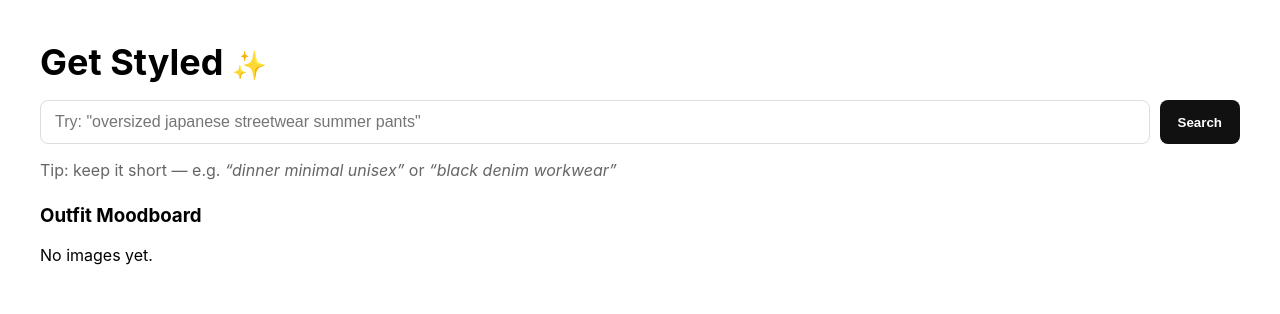
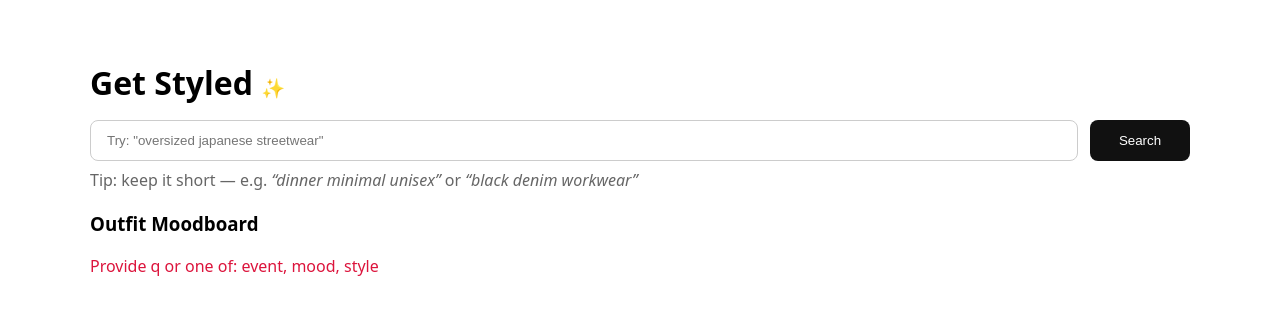
Before and after one commit to vejay650/vesture-os-mvp, a Next.js app: page /results in a window 1280 px wide. Shown: the top 314 px of the page. Built offline with nearby package versions, Linux system fonts and the light colour scheme.

Commit message:
Update results.tsx

```diff
--- a/pages/results.tsx
+++ b/pages/results.tsx
@@ -1,163 +1,190 @@
-// pages/results.tsx
+import { useRouter } from "next/router";
 import { useEffect, useState } from "react";
 
-type ImageResult = {
-  imageUrl: string;
-  sourceUrl: string;
-  title: string;
-  thumbnailUrl?: string;
-  provider?: string;
+type Mode = "outfits" | "moodboard";
+
+export default function Results() {
+  const router = useRouter();
+
+  // Search UI
+  const [q, setQ] = useState("");
+  const [mode, setMode] = useState<Mode>("moodboard");
+
+  // Optional structured fields (still supported)
+  const [event, setEvent] = useState("");
+  const [mood, setMood] = useState("");
+  const [style, setStyle] = useState("");
+  const [gender, setGender] = useState("");
+
+  // Results
+  const [suggestions, setSuggestions] = useState<string[]>([]);
+  const [imageUrls, setImageUrls] = useState<string[]>([]);
+  const [loading, setLoading] = useState(false);
+  const [error, setError] = useState("");
+
+  // Search submit (text bar)
+  const handleSearch = (e: React.FormEvent) => {
+    e.preventDefault();
+    const params = new URLSearchParams();
+    params.set("mode", "moodboard");
+    if (q.trim()) params.set("q", q.trim());
+    router.replace(`/results?${params.toString()}`);
   };
 
-export default function Results() {
-  const [q, setQ] = useState("");
-  const [loading, setLoading] = useState(false);
-  const [error, setError] = useState("");
-  const [images, setImages] = useState<ImageResult[]>([]);
-
-  // Read ?q= from URL and auto-run
   useEffect(() => {
     const p = new URLSearchParams(window.location.search);
-    const q0 = (p.get("q") || "").trim();
-    setQ(q0);
-    if (q0) run(q0);
-  }, []);
+    const m = (p.get("mode") as Mode) || "moodboard";
+    setMode(m);
 
-  async function run(input: string) {
+    // read both the new free-text q and legacy structured params
+    const _q = p.get("q") || "";
+    const e = p.get("event") || "";
+    const mo = p.get("mood") || "";
+    const st = p.get("style") || "";
+    const g = p.get("gender") || "";
+
+    setQ(_q);
+    setEvent(e);
+    setMood(mo);
+    setStyle(st);
+    setGender(g);
+
+    if (m !== "moodboard") return;
+
+    const hasStructured = !!(e || mo || st || g);
+    const payload: any =
+      _q.trim()
+        ? { q: _q.trim(), count: 12 }
+        : hasStructured
+        ? { event: e, mood: mo, style: st, gender: g, count: 12 }
+        : null;
+
+    if (!payload) {
+      setImageUrls([]);
+      setError("Provide q or one of: event, mood, style");
+      return;
+    }
+
+    setLoading(true);
     setError("");
-    setImages([]);
-    setLoading(true);
-    try {
-      // 1) Parse free text to intent
-      const parsedRes = await fetch("/api/parse", {
+    setImageUrls([]);
+
+    fetch("/api/moodboard", {
       method: "POST",
       headers: { "Content-Type": "application/json" },
-        body: JSON.stringify({ q: input }),
-      });
-      const { parsed, error: perr } = await parsedRes.json();
-      if (perr) throw new Error(perr);
+      body: JSON.stringify(payload),
+    })
+      .then((r) => r.json())
+      .then((data) => {
+        if (data?.error) {
+          setError(String(data.error));
+          setImageUrls([]);
+          return;
+        }
+        const imgs = (data?.images || [])
+          .map((it: any) => it.imageUrl)
+          .filter(Boolean);
 
-      // 2) Query moodboard with intent (base + per-garment)
-      const moodRes = await fetch("/api/moodboard", {
-        method: "POST",
-        headers: { "Content-Type": "application/json" },
-        body: JSON.stringify({
-          event: parsed?.event,
-          mood: parsed?.mood,
-          style: parsed?.style,
-          gender: parsed?.gender,
-          items: parsed?.items || [],
-          target: 24,
-        }),
+        // client-side dedupe
+        const seen = new Set<string>();
+        const unique = imgs.filter((u: string) => {
+          if (seen.has(u)) return false;
+          seen.add(u);
+          return true;
         });
 
-      const data = await moodRes.json();
-      if (data?.error) throw new Error(data.error);
-      setImages(data.images || []);
-    } catch (e: any) {
-      setError(e?.message || "Something went wrong.");
-    } finally {
-      setLoading(false);
-    }
-  }
-
-  function onSubmit(e: React.FormEvent) {
-    e.preventDefault();
-    const newQ = q.trim();
-    if (!newQ) return;
-    const url = new URL(window.location.href);
-    url.searchParams.set("q", newQ);
-    window.history.replaceState(null, "", url.toString());
-    run(newQ);
-  }
+        setImageUrls(unique);
+      })
+      .catch(() => setError("Failed to reach server."))
+      .finally(() => setLoading(false));
+  }, [router.asPath]);
 
   return (
-    <main style={{ padding: "2rem", fontFamily: "Inter, system-ui, sans-serif", maxWidth: 1200, margin: "0 auto" }}>
-      <h1 style={{ fontSize: 36, margin: "0 0 1rem" }}>
-        Get Styled <span style={{ fontSize: 28 }}>✨</span>
+    <main
+      style={{
+        padding: "2rem",
+        fontFamily: "system-ui, -apple-system, Segoe UI, Roboto, sans-serif",
+        maxWidth: 1100,
+        margin: "0 auto",
+      }}
+    >
+      <h1 style={{ marginBottom: "1rem" }}>
+        Get Styled <span style={{ fontSize: "1.2rem" }}>✨</span>
       </h1>
 
-      <form onSubmit={onSubmit} style={{ display: "flex", gap: 10, marginBottom: 12 }}>
+      {/* One search bar */}
+      <form onSubmit={handleSearch} style={{ display: "flex", gap: 12 }}>
         <input
+          type="text"
           value={q}
           onChange={(e) => setQ(e.target.value)}
-          placeholder='Try: "oversized japanese streetwear summer pants"'
+          placeholder='Try: "oversized japanese streetwear"'
           style={{
             flex: 1,
-            padding: "12px 14px",
-            border: "1px solid #ddd",
+            padding: "12px 16px",
             borderRadius: 8,
-            fontSize: 16,
+            border: "1px solid #ccc",
+            outline: "none",
           }}
         />
         <button
           type="submit"
-          disabled={loading}
           style={{
-            padding: "12px 18px",
+            padding: "12px 16px",
             borderRadius: 8,
-            border: "0",
+            border: "none",
             background: "#111",
             color: "#fff",
             cursor: "pointer",
-            fontWeight: 600,
+            minWidth: 100,
           }}
         >
-          {loading ? "Searching…" : "Search"}
+          Search
         </button>
       </form>
 
-      <p style={{ color: "#666", marginBottom: 24 }}>
-        Tip: keep it short — e.g. <em>“dinner minimal unisex”</em> or <em>“black denim workwear”</em>
+      <p style={{ marginTop: 8, color: "#666" }}>
+        Tip: keep it short — e.g. <em>“dinner minimal unisex”</em> or{" "}
+        <em>“black denim workwear”</em>
       </p>
 
-      <h3 style={{ margin: "18px 0" }}>Outfit Moodboard</h3>
-      {error && <p style={{ color: "crimson" }}>{error}</p>}
-      {!error && loading && <p>Loading…</p>}
-      {!error && !loading && images.length === 0 && <p>No images yet.</p>}
-
-      {images.length > 0 && (
+      {/* Moodboard */}
+      <section style={{ marginTop: "1.25rem" }}>
+        <h3>Outfit Moodboard</h3>
+        {loading && <p>Loading…</p>}
+        {!loading && error && (
+          <p style={{ color: "crimson", marginTop: 8 }}>{error}</p>
+        )}
+        {!loading && !error && imageUrls.length === 0 && (
+          <p style={{ marginTop: 8 }}>No images yet.</p>
+        )}
+        {imageUrls.length > 0 && (
           <div
             style={{
+              marginTop: 12,
               display: "grid",
+              gridTemplateColumns: "repeat(auto-fill, minmax(220px, 1fr))",
               gap: 16,
-            gridTemplateColumns: "repeat(auto-fill, minmax(220px, 1fr))",
-            alignItems: "start",
             }}
           >
-          {images.map((img, i) => (
-            <a
-              key={i}
-              href={img.sourceUrl || img.imageUrl}
-              target="_blank"
-              rel="noreferrer"
-              style={{
-                display: "block",
-                borderRadius: 12,
-                overflow: "hidden",
-                border: "1px solid #eee",
-                background: "#fafafa",
-              }}
-              title={img.title}
-            >
+            {imageUrls.map((url, i) => (
               <img
-                src={img.imageUrl}
-                alt={img.title || `look ${i + 1}`}
+                key={`${url}-${i}`}
+                src={url}
+                alt={`moodboard ${i + 1}`}
                 loading="lazy"
                 style={{
                   width: "100%",
-                  height: 260,
-                  objectFit: "cover",     // prevents overflow of huge images
-                  display: "block",
+                  aspectRatio: "1/1",
+                  objectFit: "cover",
+                  borderRadius: 12,
+                  background: "#f4f4f4",
                 }}
               />
-              <div style={{ padding: "8px 10px", fontSize: 12, color: "#666" }}>
-                {img.provider || new URL(img.sourceUrl || img.imageUrl).hostname.replace(/^www\./, "")}
-              </div>
-            </a>
             ))}
           </div>
         )}
+      </section>
     </main>
   );
 }
```
Lines whose indentation alone changed are shown as unchanged.
